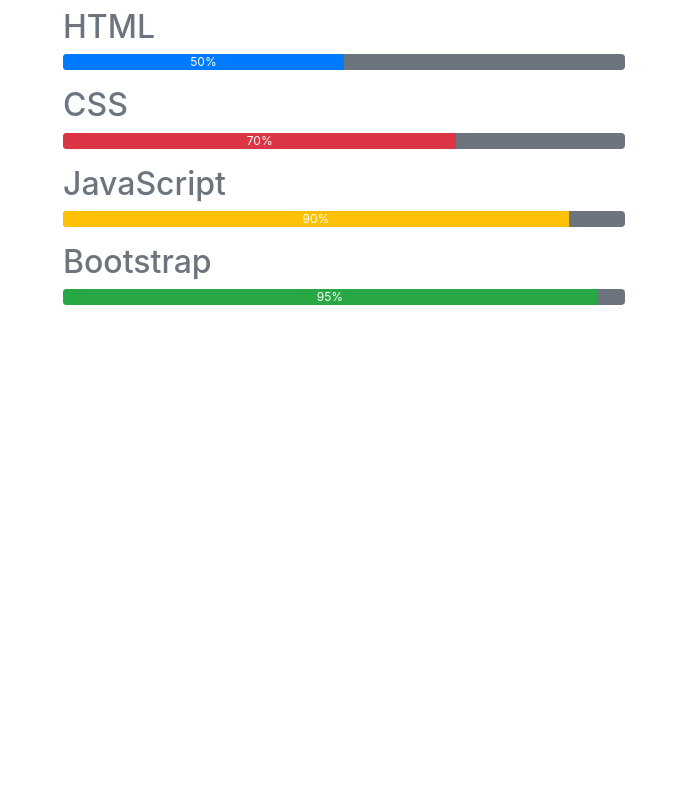
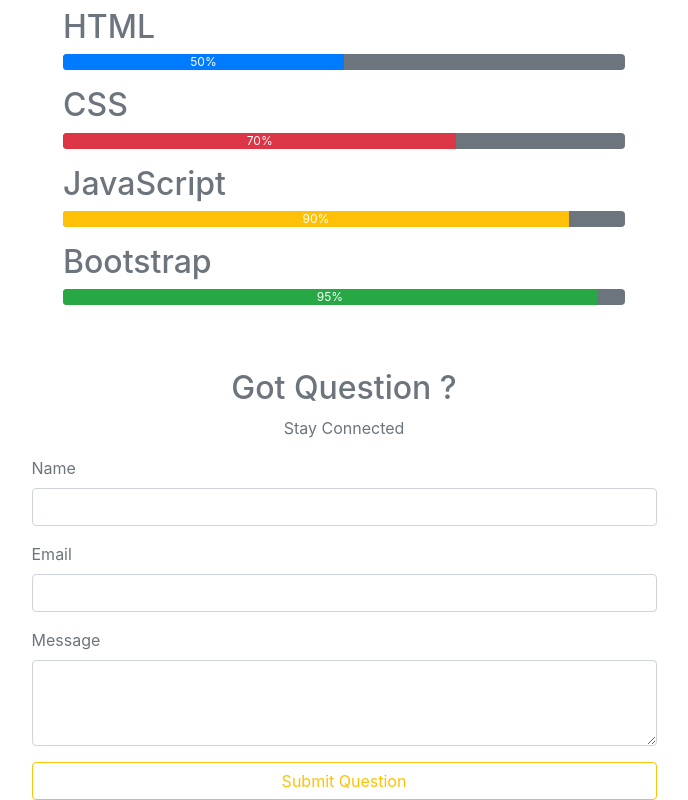
Before and after one commit to chsaqib/bootstrap-project, a plain HTML site: page dist/index.html in a window 1280 px wide. Shown: the part 3035-3835 px from the top of the page, without its empty margins (296-984 px from the left). Before the commit the page ends 3404 px from the top, so only its background shows below. Drawn offline with nearby package versions, Linux system fonts and the light colour scheme.

Commit message:
contact form

```diff
--- a/dist/index.html
+++ b/dist/index.html
@@ -261,7 +261,33 @@
       </div>
     </section>
     <!-- end of progress -->
-
+<!-- end of title -->
+<div class="row justify-content-center">
+  <div class="col-lg-6 col-md-8 col-sm-10">
+    <div class="text-center text-secondary">
+      <h2>Got Question ?</h2>
+      <p>Stay Connected</p>
+    </div>
+    <form class="text-muted">
+      <div class="form-group">
+        <label for="name">Name</label>
+        <input type="text" class="form-control" id="name">
+      </div>
+      <div class="form-group">
+        <label for="email">Email</label>
+        <input type="text" class="form-control" id="email">
+      </div>
+      <div class="form-group">
+        <label for="message">Message</label>
+        <textarea class="form-control" id="message" rows="3"></textarea>
+      </div>
+      <button class="btn btn-outline-warning btn-block" type="submit">Submit Question</button>
+    </form>
+  </div>
+</div>
+</div>
+</section>
+<!-- end of contact -->
     <!-- jQuery first, then Popper.js, then Bootstrap JS -->
     <script
       src="https://code.jquery.com/jquery-3.3.1.slim.min.js"
```
